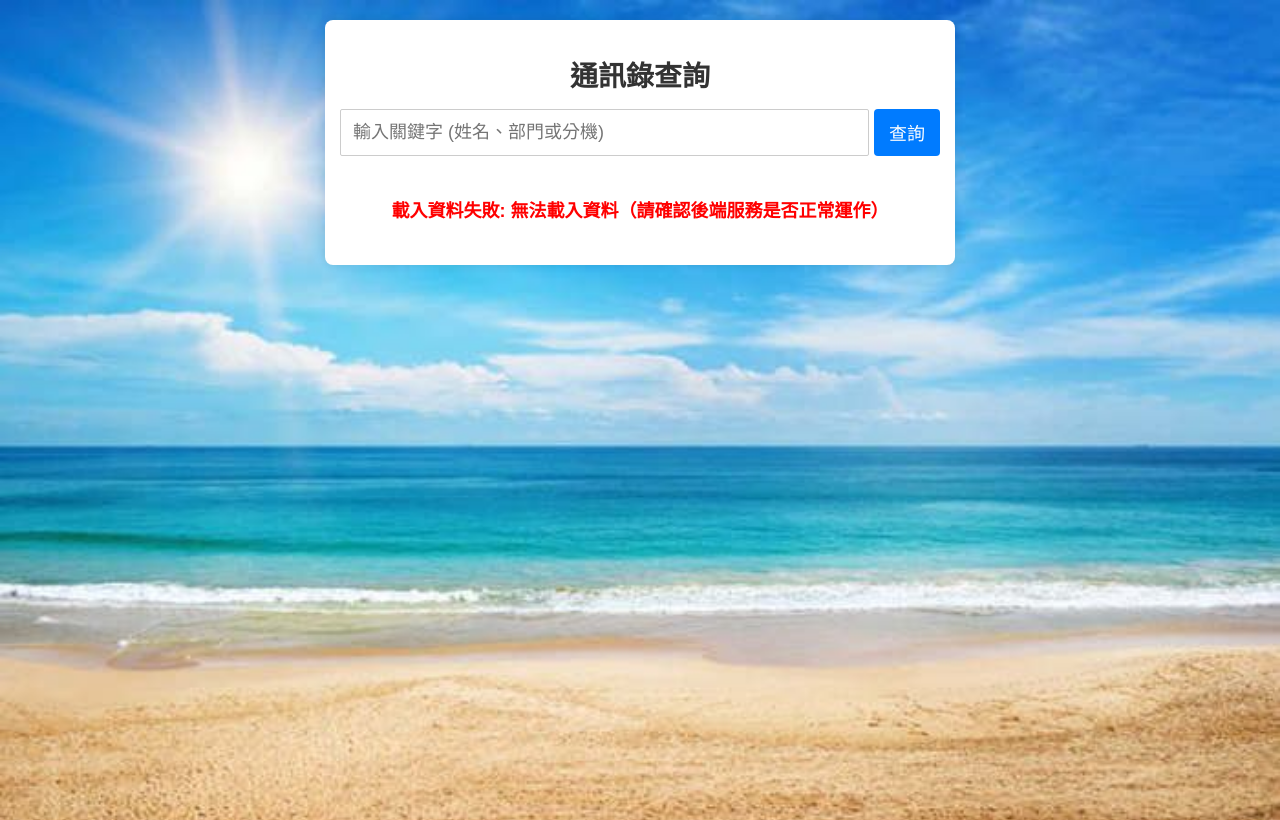
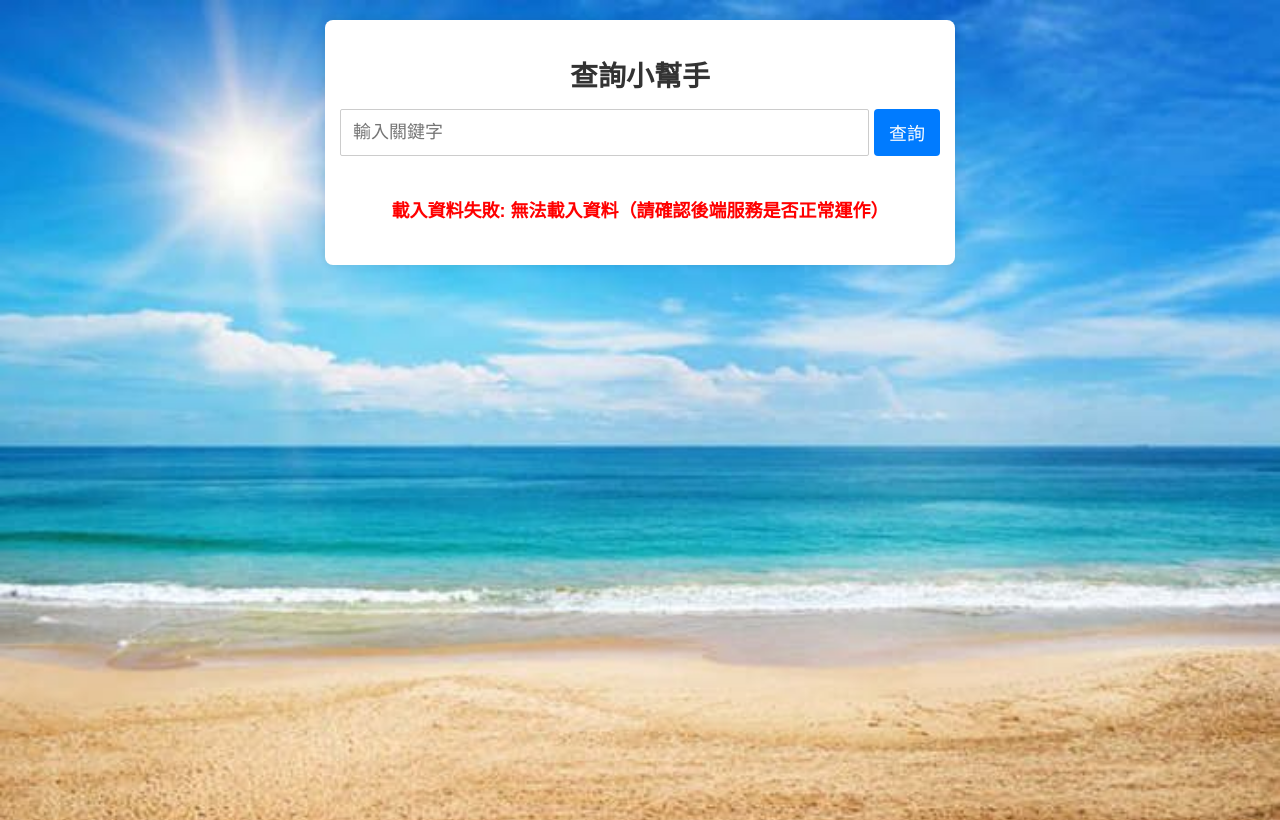
Before and after one commit to huiling5289/vip_customer_5289, a website: page frontend/index.html in a window 1280 px wide. Drawn offline with Linux system fonts and the light colour scheme; no server answers.

Commit message:
Update title and heading in index.html

```diff
--- a/frontend/index.html
+++ b/frontend/index.html
@@ -3,7 +3,7 @@
 <head>
     <meta charset="UTF-8">
     <meta name="viewport" content="width=device-width, initial-scale=1.0">
-    <title>通訊錄查詢</title>
+    <title>查詢小幫手</title>
     <style>
         html, body {
             height: 100%;
@@ -181,9 +181,9 @@
 </head>
 <body>
     <div class="container">
-        <h1>通訊錄查詢</h1>
+        <h1>查詢小幫手</h1>
         <div class="search-container">
-            <input type="text" id="searchInput" placeholder="輸入關鍵字 (姓名、部門或分機)" />
+            <input type="text" id="searchInput" placeholder="輸入關鍵字" />
             <button id="searchButton">查詢</button>
         </div>
         <div id="resultsContainer"></div>
```
